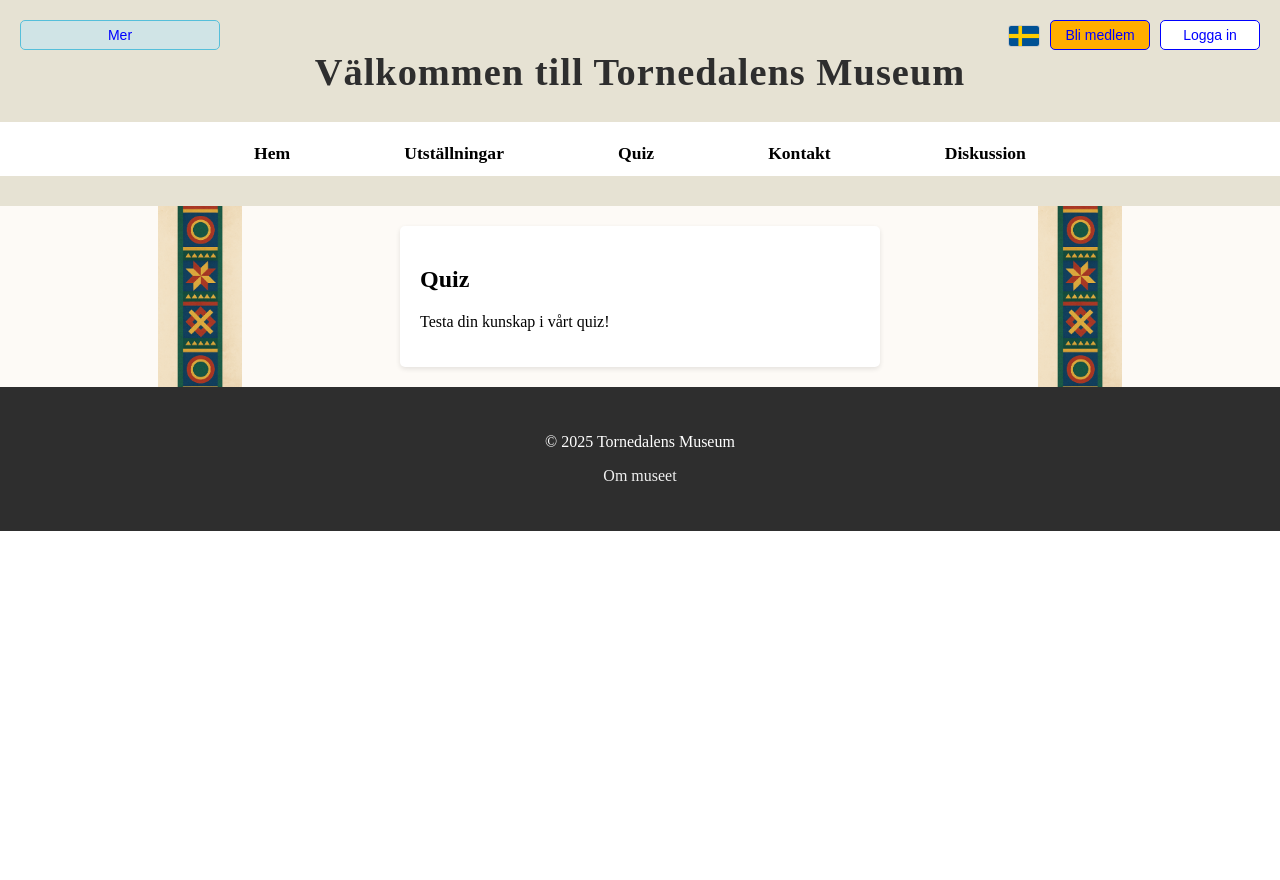
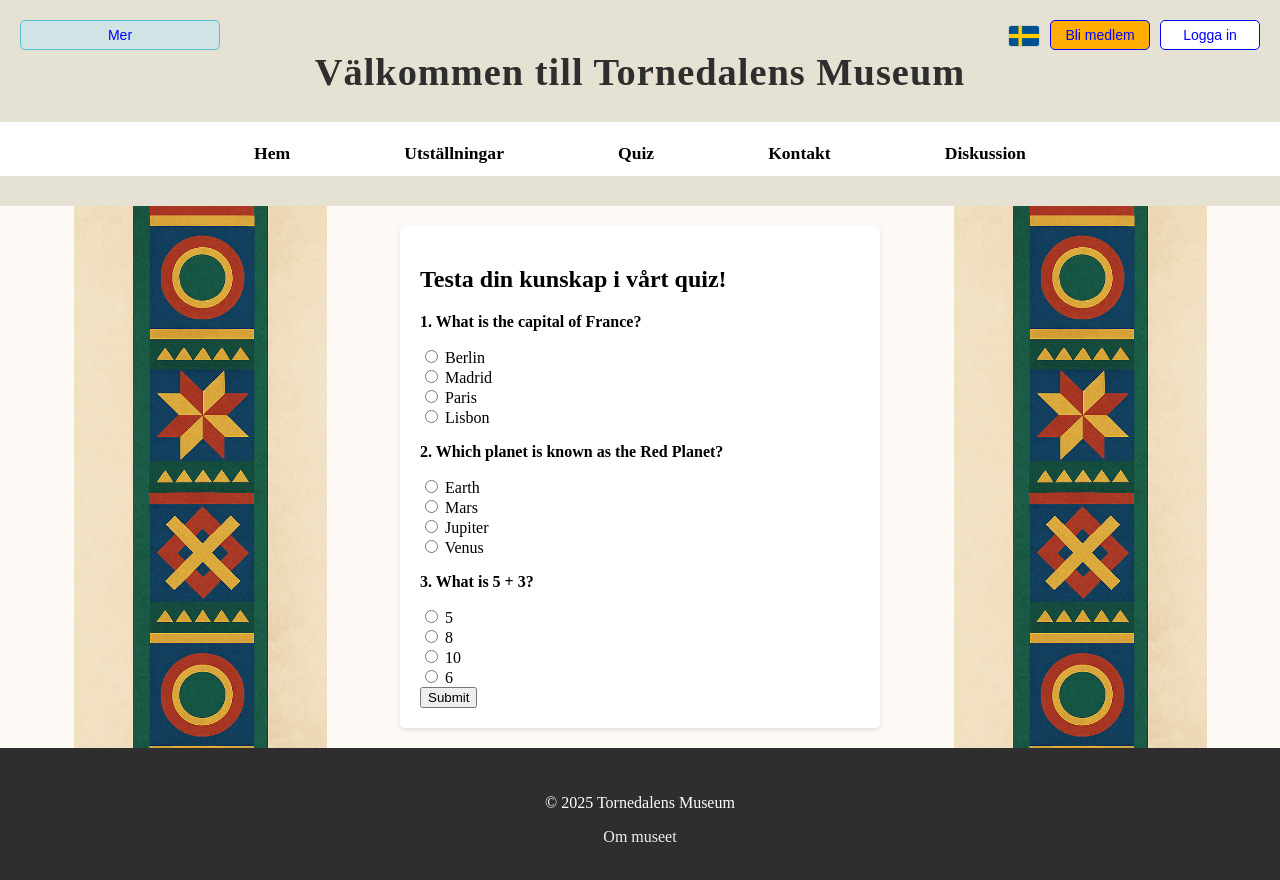
Before and after one commit to Gh0xy/tornedalen, an Angular app in the folder frontend/: page /quiz in a window 1280 px wide. Shown: the top 880 px of the page. Before the commit the page ends 800 px from the top, so only its background shows below. Built offline with nearby package versions, Linux system fonts and the light colour scheme.

Commit message:
Lagt till quiz med flervalsfrågor

```diff
--- a/frontend/src/app/pages/quiz/quiz.component.html
+++ b/frontend/src/app/pages/quiz/quiz.component.html
@@ -1,4 +1,25 @@
-<div class="article-text">
-  <h2>{{ getTranslation('QUIZ_TITLE') }}</h2>
-  <p>{{ getTranslation('QUIZ_INTRO') }}</p>
+<div class="quiz-container">
+  <h2>Testa din kunskap i vårt quiz!</h2>
+
+  <div *ngFor="let q of questions; let i = index" class="question-block">
+    <p><strong>{{ i + 1 }}. {{ q.question }}</strong></p>
+    <div *ngFor="let opt of q.options; let j = index">
+      <label>
+        <input
+          type="radio"
+          name="question{{ i }}"
+          [value]="j"
+          [(ngModel)]="questions[i].selected"
+        />
+        {{ opt }}
+      </label>
+    </div>
+  </div>
+
+  <button (click)="submitQuiz()" *ngIf="score === null">Submit</button>
+  <button (click)="resetQuiz()" *ngIf="score !== null">Try Again</button>
+
+  <div *ngIf="score !== null" class="score">
+    <h3>Your Score: {{ score }} / {{ questions.length }}</h3>
+  </div>
 </div>
--- a/frontend/src/app/pages/quiz/quiz.component.ts
+++ b/frontend/src/app/pages/quiz/quiz.component.ts
@@ -2,15 +2,55 @@ import { Component } from '@angular/core';
 import { CommonModule } from '@angular/common';
 import { RouterModule } from '@angular/router';
 import { LanguageService } from '../../services/language.service';
+import { FormsModule } from '@angular/forms';
+
+interface Question {
+  question: string;
+  options: string[];
+  answer: number; // index of the correct answer
+  selected?: number;
+}
 
 @Component({
   selector: 'quiz-exhibits',
   standalone: true,
-  imports: [CommonModule, RouterModule],
+  imports: [CommonModule, RouterModule, FormsModule],
   templateUrl: './quiz.component.html',
   styleUrls: ['../../../styles.css']
 })
 export class QuizComponent {
+  questions: Question[] = [
+    {
+      question: 'What is the capital of France?',
+      options: ['Berlin', 'Madrid', 'Paris', 'Lisbon'],
+      answer: 2
+    },
+    {
+      question: 'Which planet is known as the Red Planet?',
+      options: ['Earth', 'Mars', 'Jupiter', 'Venus'],
+      answer: 1
+    },
+    {
+      question: 'What is 5 + 3?',
+      options: ['5', '8', '10', '6'],
+      answer: 1
+    }
+  ];
+
+  score: number | null = null;
+
+  selectOption(qIndex: number, optionIndex: number) {
+    this.questions[qIndex].selected = optionIndex;
+  }
+
+  submitQuiz() {
+    this.score = this.questions.filter(q => q.selected === q.answer).length;
+  }
+
+  resetQuiz() {
+    this.questions.forEach(q => q.selected = undefined);
+    this.score = null;
+  }
   constructor(private languageService: LanguageService) {}
 
   // Function to get translated text
```
